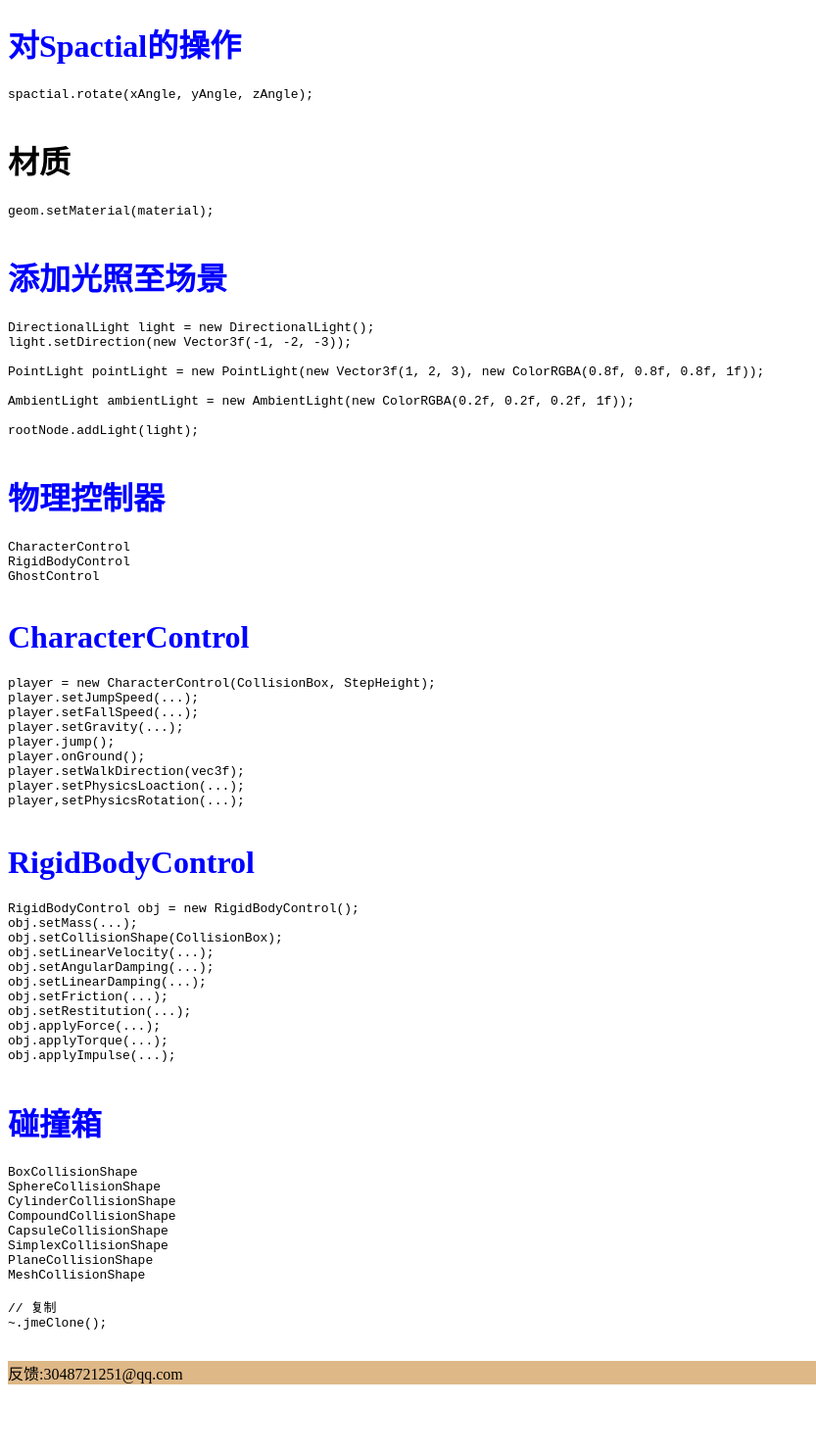
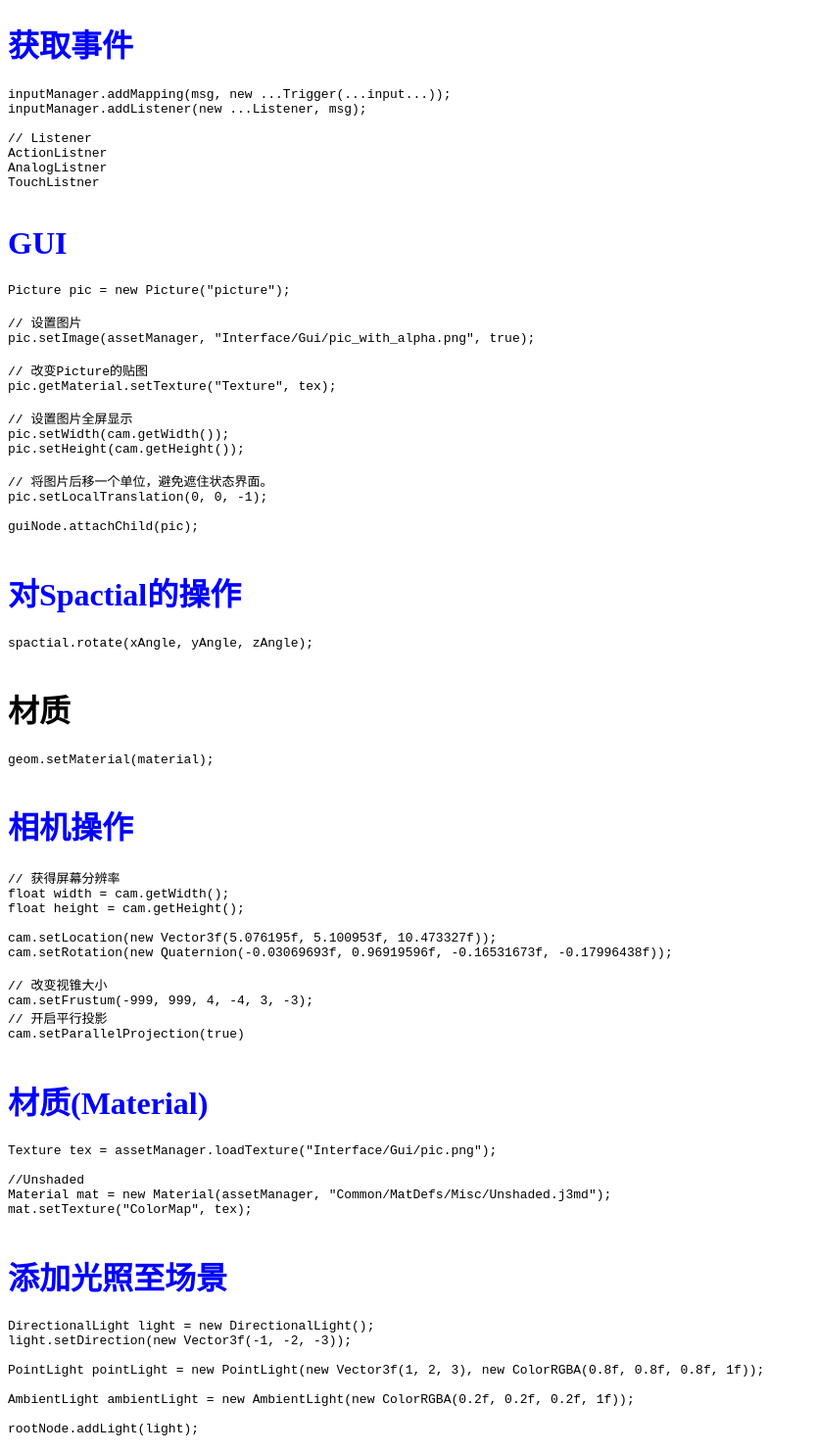
Before and after one commit to euuen/euuen.github.io, a plain HTML site: page JME/cookbook/2025/1/4.html in a window 1280 px wide. Shown: the top 1484 px of the page at 98% size, without its empty margins (0-833 px from the left). Before the commit the page ends 1429 px from the top, so only its background shows below. Drawn offline with Linux system fonts and the light colour scheme.

Commit message:
Update 4.html

```diff
--- a/JME/cookbook/2025/1/4.html
+++ b/JME/cookbook/2025/1/4.html
@@ -6,6 +6,39 @@
     </head>
     <body>
         <main>
+            <h1 style="color: blue;">获取事件</h1>
+            <code>
+                <pre>
+inputManager.addMapping(msg, new ...Trigger(...input...));
+inputManager.addListener(new ...Listener, msg);
+
+// Listener
+ActionListner
+AnalogListner
+TouchListner
+                </pre>
+            </code>
+            <h1 style="color: blue;">GUI</h1>
+            <code>
+                <pre>
+Picture pic = new Picture("picture");
+
+// 设置图片
+pic.setImage(assetManager, "Interface/Gui/pic_with_alpha.png", true);
+
+// 改变Picture的贴图
+pic.getMaterial.setTexture("Texture", tex);
+
+// 设置图片全屏显示
+pic.setWidth(cam.getWidth());
+pic.setHeight(cam.getHeight());
+
+// 将图片后移一个单位，避免遮住状态界面。
+pic.setLocalTranslation(0, 0, -1);
+
+guiNode.attachChild(pic);
+                </pre>
+            </code>
             <h1 style="color: blue;">对Spactial的操作</h1>
             <code>
                 <pre>
@@ -16,6 +49,32 @@ spactial.rotate(xAngle, yAngle, zAngle);
             <code>
                 <pre>
 geom.setMaterial(material);
+                </pre>
+            </code>
+            <h1 style="color: blue;">相机操作</h1>
+            <code>
+                <pre>
+// 获得屏幕分辨率
+float width = cam.getWidth();
+float height = cam.getHeight();
+
+cam.setLocation(new Vector3f(5.076195f, 5.100953f, 10.473327f));
+cam.setRotation(new Quaternion(-0.03069693f, 0.96919596f, -0.16531673f, -0.17996438f));
+
+// 改变视锥大小
+cam.setFrustum(-999, 999, 4, -4, 3, -3);
+// 开启平行投影
+cam.setParallelProjection(true)
+                </pre>
+            </code>
+            <h1 style="color: blue;">材质(Material)</h1>
+            <code>
+                <pre>
+Texture tex = assetManager.loadTexture("Interface/Gui/pic.png");
+
+//Unshaded
+Material mat = new Material(assetManager, "Common/MatDefs/Misc/Unshaded.j3md");
+mat.setTexture("ColorMap", tex);
                 </pre>
             </code>
             <h1 style="color: blue;">添加光照至场景</h1>
```
